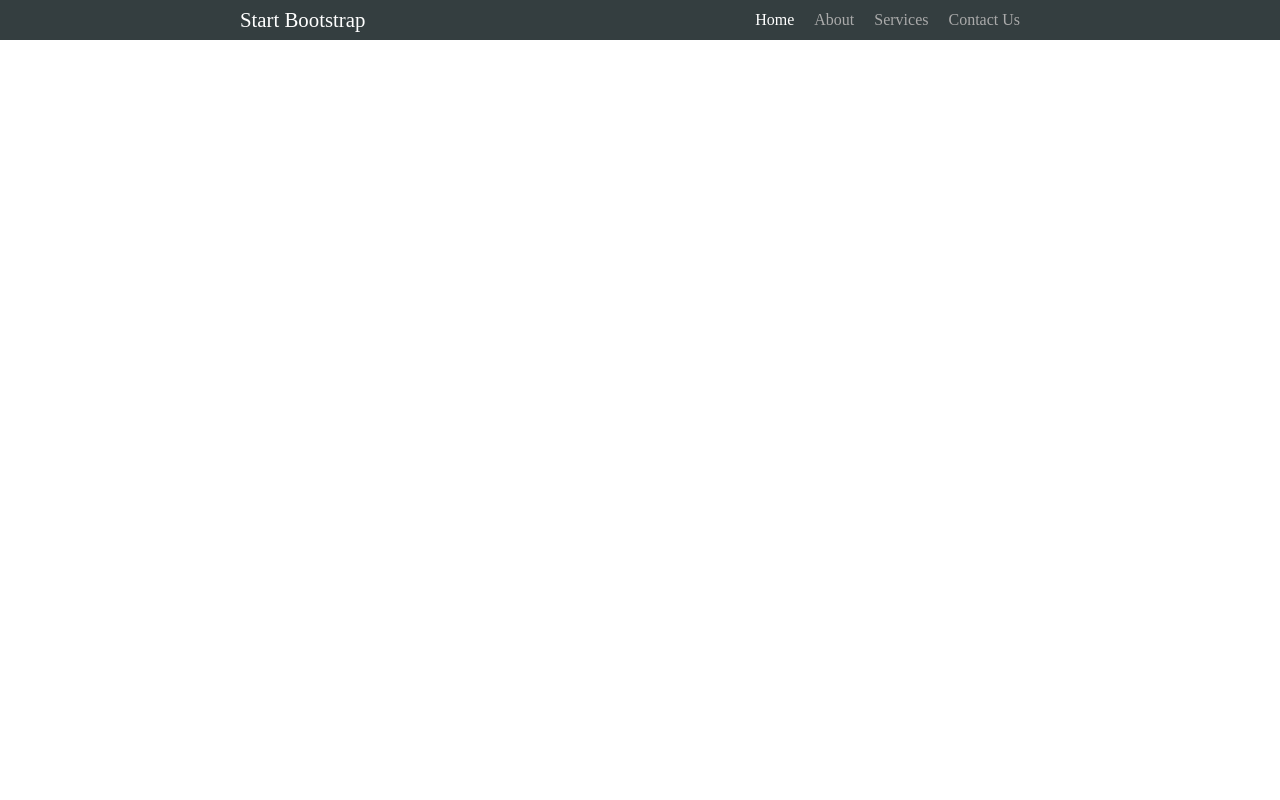
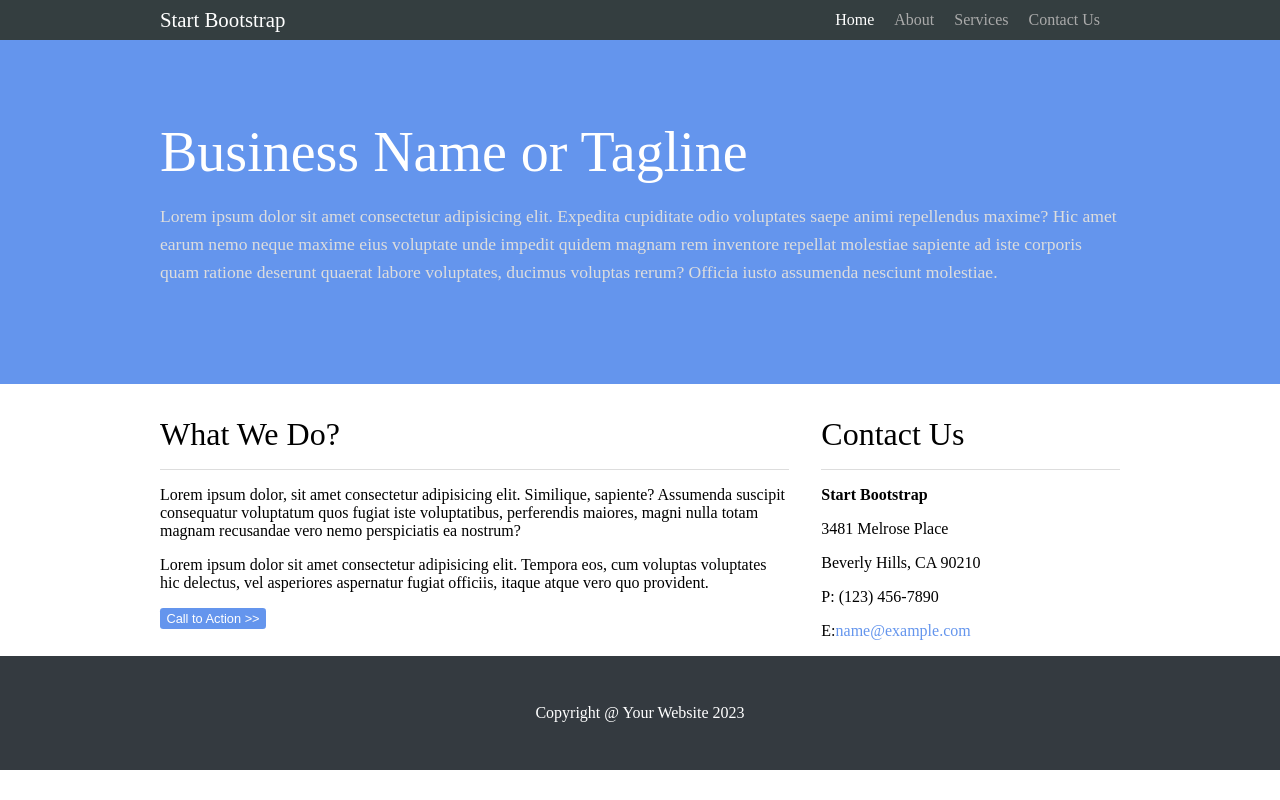
Before and after one commit to harpalnitk/sveltekit1.0, a SvelteKit app: page / in a window 1280 px wide. Built offline with nearby package versions, Linux system fonts and the light colour scheme.

Commit message:
added home page

```diff
--- a/src/app.html
+++ b/src/app.html
@@ -5,16 +5,6 @@
 		<link rel="icon" href="%sveltekit.assets%/favicon.png" />
 		<meta name="viewport" content="width=device-width" />
 		%sveltekit.head%
-
-		<style>
-			body{
-				margin: 0;
-			}
-			.container{
-				max-width: 800px;
-				margin: 0 auto;
-			}
-		</style>
 	</head>
 	<body data-sveltekit-preload-data="hover">
 		<div style="display: contents">%sveltekit.body%</div>
--- /dev/null
+++ b/src/lib/Button.svelte
@@ -0,0 +1,25 @@
+<script>
+export let size = 'medium';
+</script>
+<!-- for taking class = secondary and id = a-button inputs $$restProps are used -->
+<button class:small={size === 'small'} class:medium={size === 'medium'} {...$$restProps}>
+    <slot></slot>
+</button>
+<style>
+    button{
+
+        border: none;
+        border-radius: 0.25em;
+        background: var(--primary-color);
+        color: white;
+
+    }
+    .medium{
+        padding: 1em 1.5em;
+        font-size: 1em;
+    }
+    .small{
+        padding: 0.25em 0.5em;
+        font-size: 0.8em;
+    }
+</style>
--- a/src/routes/+layout.svelte
+++ b/src/routes/+layout.svelte
@@ -1,7 +1,9 @@
 <script>
+    import '../../static/style.css';
+  import Footer from './Footer.svelte';
     import Navbar from './Navbar.svelte';
 </script>
 <Navbar/>
-<div class="container">
+
     <slot/>
-</div>
+    <Footer/>
--- a/src/routes/+page.svelte
+++ b/src/routes/+page.svelte
@@ -0,0 +1,7 @@
+<script>
+    import Hero from "./Hero.svelte";
+    import What from "./What.svelte";
+</script>
+
+<Hero/>
+<What/>
--- /dev/null
+++ b/src/routes/Footer.svelte
@@ -0,0 +1,19 @@
+<script>
+    const year = new Date().getFullYear();
+</script>
+<footer>
+    <div class="container">
+Copyright @ Your Website {year}
+    </div>
+</footer>
+
+<style>
+    footer{
+        padding: 3em 0;
+        background: #343a40;
+        color: white;
+    }
+    .container{
+        text-align: center;
+    }
+</style>
--- /dev/null
+++ b/src/routes/Hero.svelte
@@ -0,0 +1,34 @@
+<div class="hero">
+    <div class="container">
+        <h2>Business Name or Tagline</h2>
+        <p>Lorem ipsum dolor sit amet consectetur adipisicing elit.
+             Expedita cupiditate odio voluptates saepe animi repellendus
+              maxime? Hic amet earum nemo neque maxime eius voluptate
+               unde impedit quidem magnam rem inventore repellat
+               molestiae sapiente ad iste corporis quam ratione
+                deserunt quaerat labore voluptates, ducimus
+                 voluptas rerum? Officia iusto assumenda
+                  nesciunt molestiae.
+
+        </p>
+        </div>
+    </div>
+
+<style>
+    .hero{
+        padding: 5em 0;
+        background: var(--primary-color);
+        color: white;
+    }
+    h2{
+        margin: 0;
+        font-size: 3.5em;
+        font-weight: 500;
+    }
+    p{
+        color: #ddd;
+        font-size: 1.1em;
+        line-height: 1.6;
+    }
+
+</style>
--- a/src/routes/Navbar.svelte
+++ b/src/routes/Navbar.svelte
@@ -15,7 +15,7 @@ const navs = [
         <h1>Start Bootstrap</h1>
         <ul>
             {#each navs as {title,href}}
-            <li><a {href} class:active = {routeId == href}>{title}</a></li>
+            <li><a {href} class:active = {routeId == href} {title}>{title}</a></li>
             {/each}
 
 
--- /dev/null
+++ b/src/routes/What.svelte
@@ -0,0 +1,50 @@
+<script>
+
+  import Button from "$lib/Button.svelte";
+
+</script>
+<div class='grid container'>
+    <div class="what">
+        <h3>What We Do?</h3>
+        <p>Lorem ipsum dolor, sit amet consectetur adipisicing elit. Similique, sapiente? Assumenda suscipit consequatur voluptatum quos fugiat iste voluptatibus, perferendis maiores, magni nulla totam magnam recusandae vero nemo perspiciatis ea nostrum?</p>
+        <p>Lorem ipsum dolor sit amet consectetur adipisicing elit. Tempora eos, cum voluptas voluptates hic delectus, vel asperiores aspernatur fugiat officiis, itaque atque vero quo provident.</p>
+    <Button class='secondary' id='a-button' size='small'>Call to Action >></Button>
+    </div>
+    <div class='contact'>
+        <h3>Contact Us</h3>
+        <p><strong>Start Bootstrap</strong></p>
+        <p>3481 Melrose Place</p>
+        <p>Beverly Hills, CA 90210</p>
+        <p>P: (123) 456-7890</p>
+        <p>E:<a href="mailto:name@example.com">name@example.com</a></p>
+    </div>
+</div>
+
+<style>
+    .grid{
+        display: grid;
+        grid-template-columns: repeat(12,1fr);
+        gap: 2em;
+    }
+    .what{
+        grid-column: span 8;
+    }
+    .contact{
+        grid-column: span 4;
+    }
+    h3{
+        padding-bottom: 0.5em;
+        margin-bottom: 0.5em;
+        font-size: 2em;
+        font-weight: 500;
+        border-bottom: 1px solid #ddd;
+
+    }
+    a{
+        text-decoration: none;
+        color: var(--primary-color);
+    }
+    a:hover{
+        text-decoration: underline;
+    }
+</style>
--- /dev/null
+++ b/static/style.css
@@ -0,0 +1,10 @@
+:root{
+    --primary-color: cornflowerblue;
+}
+body{
+    margin: 0;
+}
+.container{
+    max-width: 960px;
+    margin: 0 auto;
+}
--- a/vite.config.js
+++ b/vite.config.js
@@ -2,7 +2,13 @@ import { sveltekit } from '@sveltejs/kit/vite';
 
 /** @type {import('vite').UserConfig} */
 const config = {
-	plugins: [sveltekit()]
+	plugins: [sveltekit()],
+	server:{
+		fs:{
+        // Allow serving files from one level up to the project root
+		allow:[".."],
+		},
+	},
 };
 
 export default config;
```
